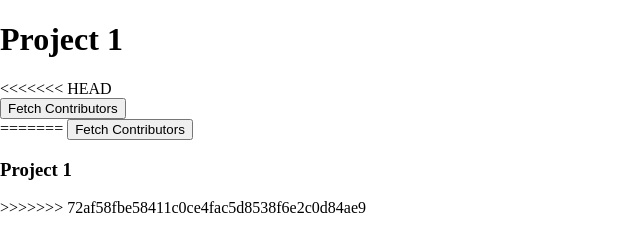
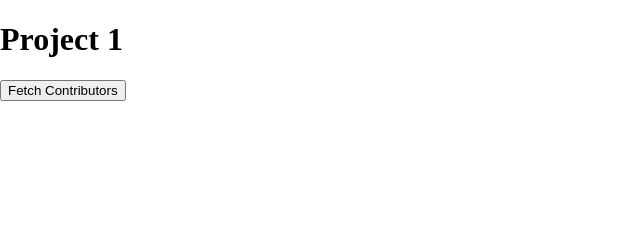
Before and after one commit to ProdByBobo/rpg-character, a website: page index.html in a window 1280 px wide. Shown: the whole page, without its empty margins (0-640 px from the left). Drawn offline with Linux system fonts and the light colour scheme; no server answers.

Commit message:
Mani is cute part 5

```diff
--- a/index.html
+++ b/index.html
@@ -53,18 +53,14 @@
   </style>
 </head>
 <body>
-<<<<<<< HEAD
+
   <div id="fetch-contributors-container">
     <button id="fetch-contributors">Fetch Contributors</button>
   </div>
   <div id="character-count-container">
     <div id="character-count"></div>
   </div>
-=======
-  <button id="fetch-contributors">Fetch Contributors</button>
-  <h3>Project 1</h3>
   <div id="character-count"></div>
->>>>>>> 72af58fbe58411c0ce4fac5d8538f6e2c0d84ae9
   <div id="character-container"></div>
 
   <script type="module" src="https://cdn.hax.cloud/cdn/build/es6/node_modules/@haxtheweb/rpg-character/rpg-character.js"></script>
@@ -102,7 +98,6 @@
               characterWrapper.appendChild(usernameLink);
               characterContainer.appendChild(characterWrapper);
 
-              // Trigger animation
               requestAnimationFrame(() => {
                 characterWrapper.classList.add('show');
               });
@@ -128,7 +123,6 @@
               characterWrapper.appendChild(usernameLink);
               characterContainer.appendChild(characterWrapper);
 
-              // Trigger animation
               requestAnimationFrame(() => {
                 characterWrapper.classList.add('show');
               });
```
